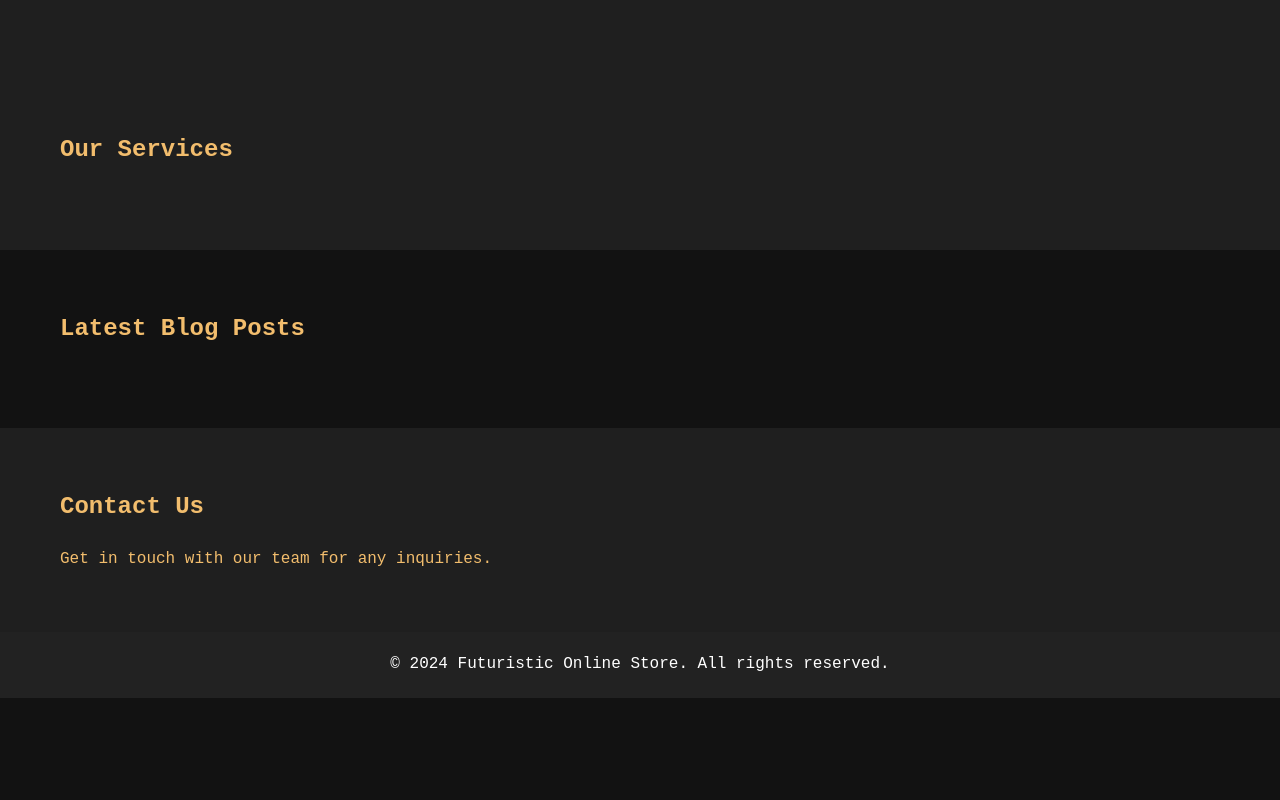
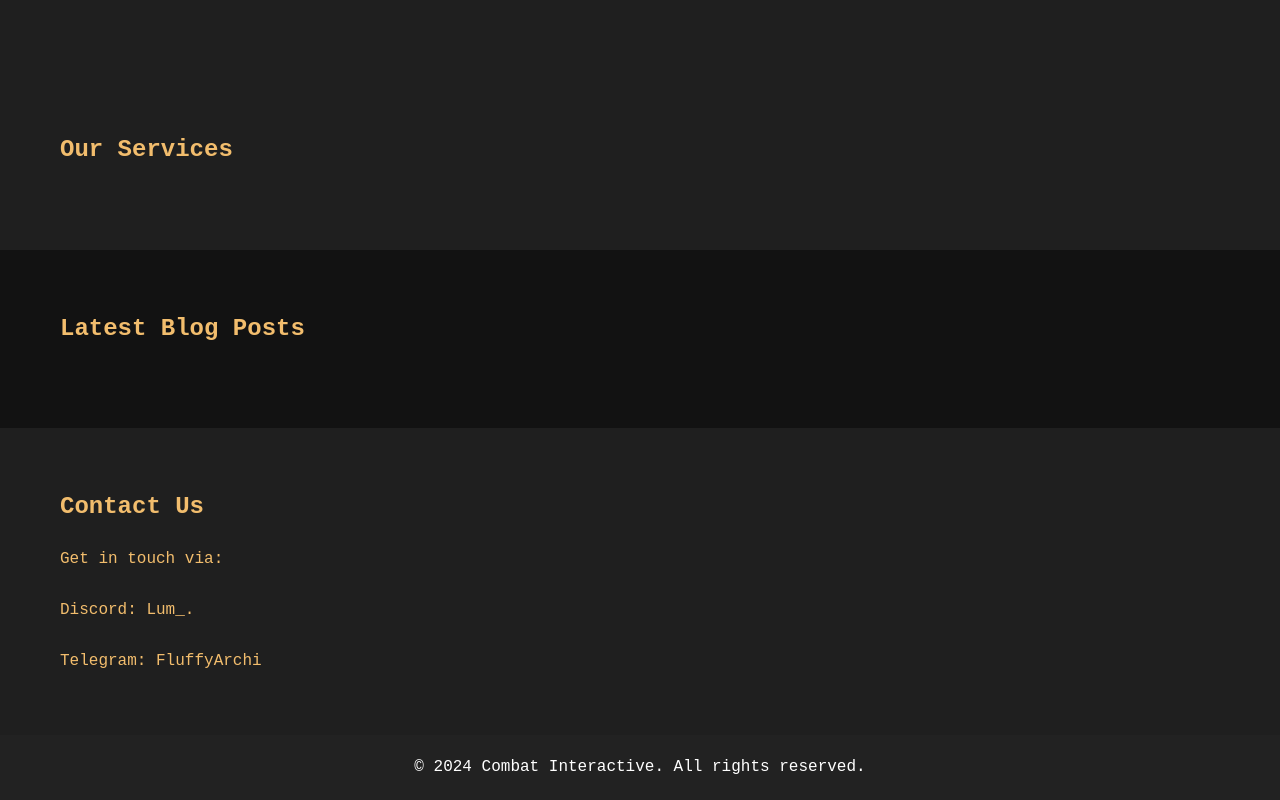
Before and after one commit to IlumCI/combat-interactive.com, a plain HTML site: page index.html in a window 1280 px wide. Shown: the part 907-1707 px from the top of the page. Before the commit the page ends 1605 px from the top, so only its background shows below. Drawn offline with Linux system fonts and the light colour scheme.

Commit message:
Update index.html

```diff
--- a/index.html
+++ b/index.html
@@ -25,7 +25,7 @@
     <section id="landing" class="landing-page">
         <div class="container">
             <h2>Welcome to Combat Interactive</h2>
-            <p>Discover the latest in technology and innovation.</p>
+            <p>Discover the latest in web design and security innovation.</p>
             <a href="#" class="btn">Shop Now</a>
         </div>
     </section>
@@ -60,13 +60,17 @@
     <section id="contact" class="contact-us">
         <div class="container">
             <h2>Contact Us</h2>
-            <p>Get in touch with our team for any inquiries.</p>
+            <p>Get in touch via:</p>
+            <br>
+            <p>Discord: Lum_.</p>
+            <br>
+            <p>Telegram: FluffyArchi</p>
         </div>
     </section>
 
     <footer class="site-footer">
         <div class="container">
-            <p>&copy; 2024 Futuristic Online Store. All rights reserved.</p>
+            <p>&copy; 2024 Combat Interactive. All rights reserved.</p>
         </div>
     </footer>
 
```
